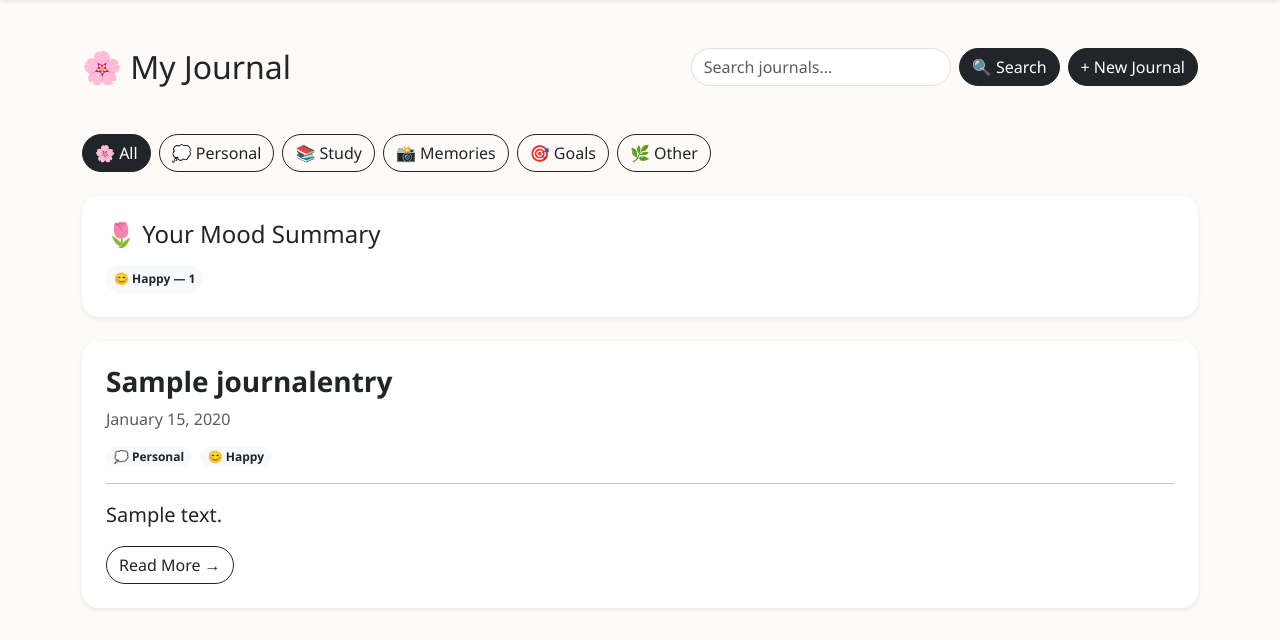
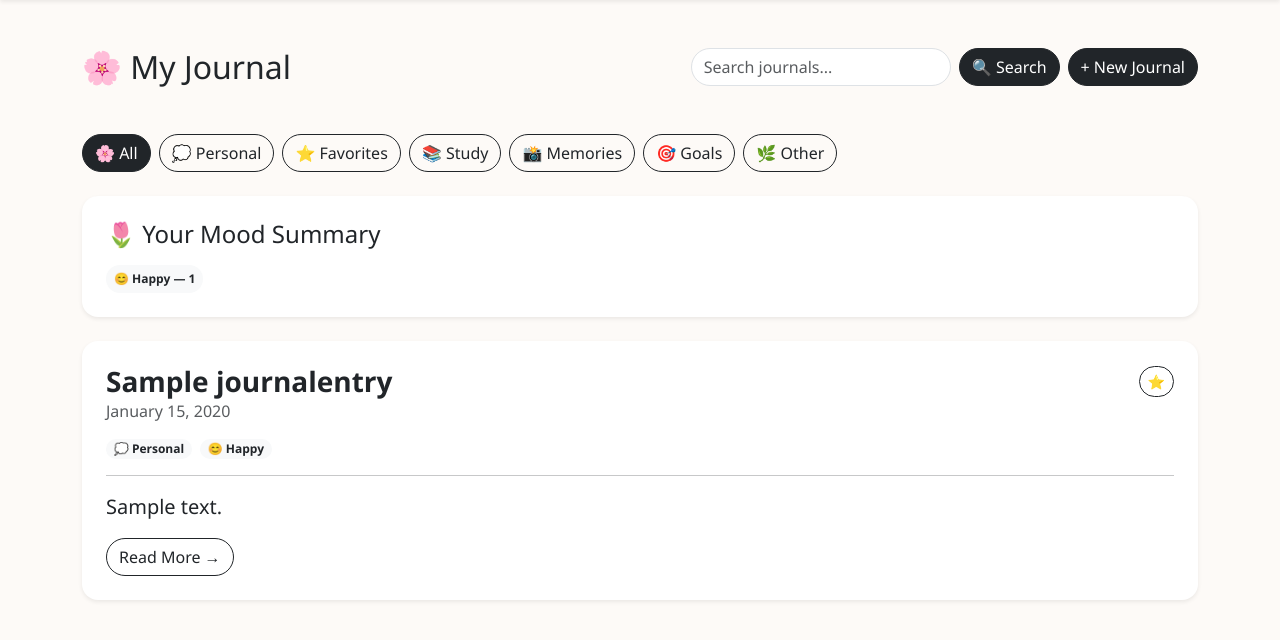
Before and after one commit to maharjankritima-sys/PetalPages, a Django app: page /journal/ in a window 1280 px wide. Shown: the part 57-697 px from the top of the page. Run offline with Django 5.2, Linux system fonts and the light colour scheme; a user stored in the database is signed in; tables that the repository leaves empty hold one stand-in row (values such as "Sample post"); parts of the project's set-up code (start-up, migrations or seed data) failed here and were passed over.

Commit message:
add journal favorites

```diff
--- a/journal/models.py
+++ b/journal/models.py
@@ -39,6 +39,7 @@ class JournalEntry(models.Model):
     choices=MOOD_CHOICES,
     default="happy"
 )
+    is_favorite = models.BooleanField(default=False)
 
     content = models.TextField()
 
--- a/journal/urls.py
+++ b/journal/urls.py
@@ -21,4 +21,5 @@ path(
     views.delete_permanently,
     name="delete_permanently",
 ),
+path("favorite/<int:journal_id>/", views.toggle_favorite, name="toggle_favorite"),
 ]
--- a/journal/views.py
+++ b/journal/views.py
@@ -26,9 +26,13 @@ def dashboard(request):
 
     # Category filter
     category = request.GET.get("category", "").strip()
+    favorite = request.GET.get("favorite")
 
     if category:
         journals = journals.filter(category=category)
+
+    if favorite == "true":
+        journals = journals.filter(is_favorite=True)
 
     # Order newest first
     journals = journals.order_by("-created_at")
@@ -52,8 +56,23 @@ def dashboard(request):
             "search": search,
             "category": category,
             "mood_stats": mood_stats,
+            "favorite": favorite,
         }
     )
+@login_required
+def toggle_favorite(request, journal_id):
+
+    journal = get_object_or_404(
+        JournalEntry,
+        id=journal_id,
+        owner=request.user,
+        deleted_at__isnull=True
+    )
+
+    journal.is_favorite = not journal.is_favorite
+    journal.save()
+
+    return redirect("journal_dashboard")
 
 @login_required
 def create_journal(request):
--- a/templates/journal/dashboard.html
+++ b/templates/journal/dashboard.html
@@ -50,6 +50,10 @@
     <a href="?category=personal{% if search %}&search={{ search|urlencode }}{% endif %}"
    class="btn {% if category == 'personal' %}btn-dark{% else %}btn-outline-dark{% endif %} rounded-pill">
     💭 Personal
+</a>
+<a href="?favorite=true{% if search %}&search={{ search|urlencode }}{% endif %}"
+   class="btn {% if favorite == 'true' %}btn-dark{% else %}btn-outline-dark{% endif %} rounded-pill">
+    ⭐ Favorites
 </a>
 <a href="?category=study{% if search %}&search={{ search|urlencode }}{% endif %}"
    class="btn {% if category == 'study' %}btn-dark{% else %}btn-outline-dark{% endif %} rounded-pill">
@@ -132,9 +136,24 @@
 
         <div class="card-body p-4">
 
-            <h3 class="fw-bold">
-                {{ journal.title }}
-            </h3>
+           <div class="d-flex justify-content-between align-items-center">
+
+    <h3 class="fw-bold mb-0">
+        {{ journal.title }}
+    </h3>
+
+    <a href="{% url 'toggle_favorite' journal.id %}"
+       class="btn btn-sm btn-outline-dark rounded-pill">
+
+        {% if journal.is_favorite %}
+            ⭐
+        {% else %}
+            ☆
+        {% endif %}
+
+    </a>
+
+</div>
 
             <p class="text-muted mb-3">
                 {{ journal.created_at|date:"F d, Y" }}
```
Also changed, not shown: journal/migrations/0005_journalentry_is_favorite.py (added).
